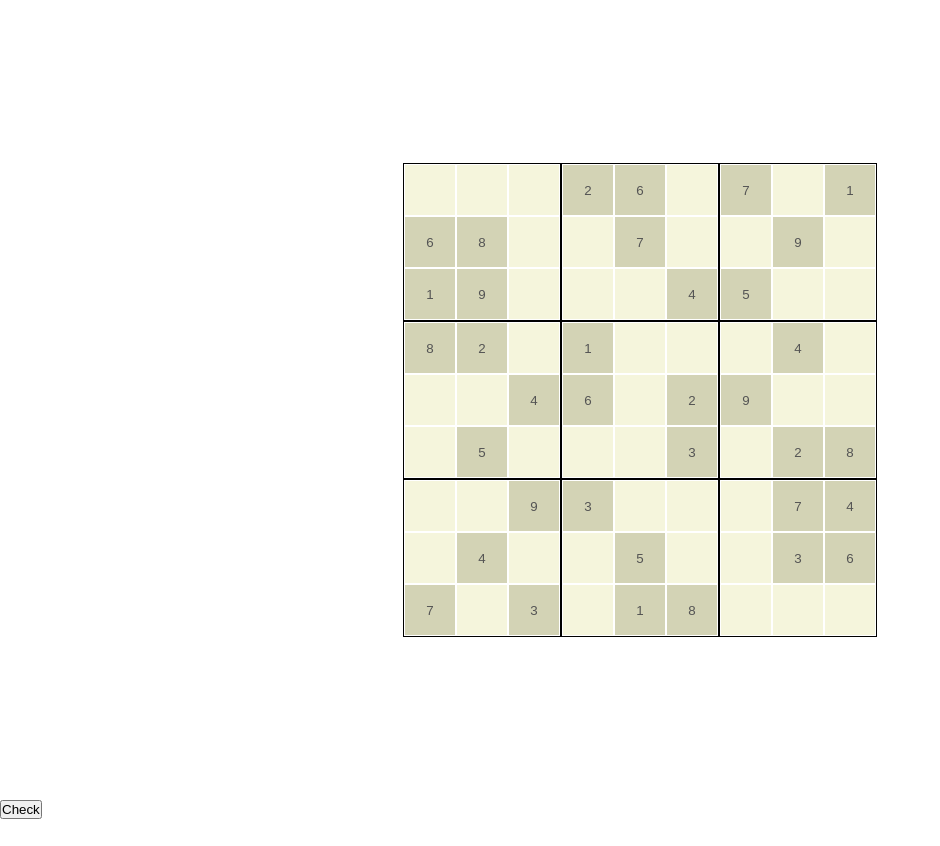
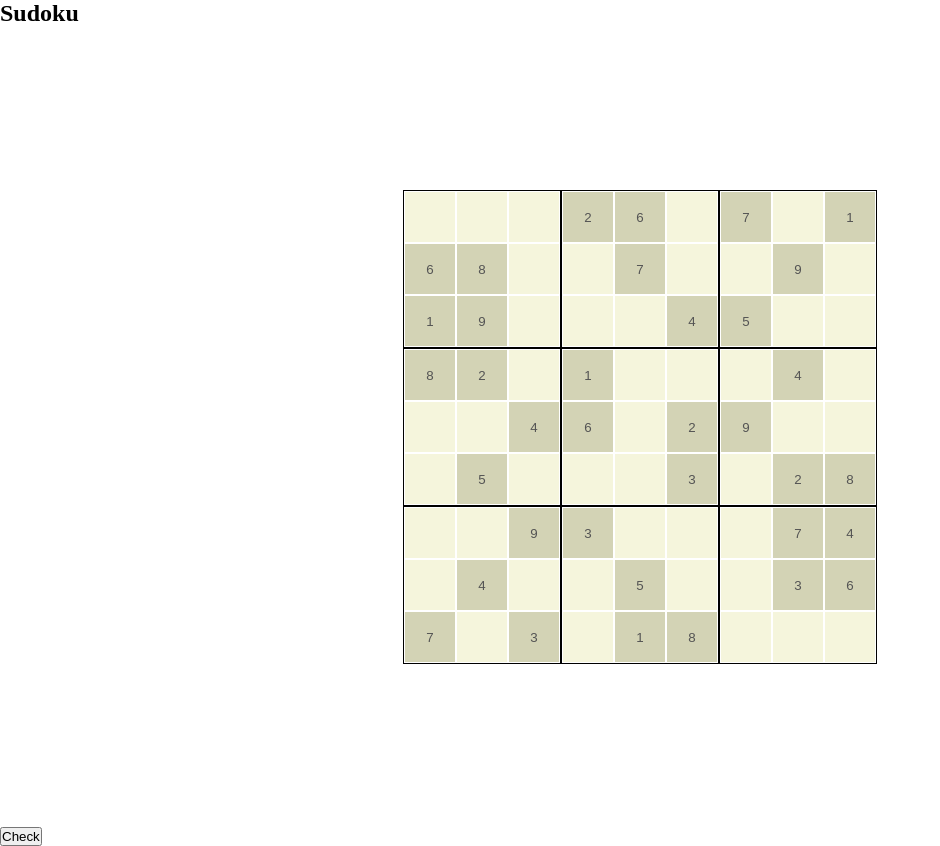
Before and after one commit to aayushraina3/sudoku, a plain HTML site: page index.html in a window 1280 px wide. Shown: the whole page, without its empty margins (0-940 px from the left). Before the commit the page ends 819 px from the top, so only its background shows below. Drawn offline with Linux system fonts and the light colour scheme.

Commit message:
minor changes

```diff
--- a/index.html
+++ b/index.html
@@ -5,9 +5,10 @@
     <meta http-equiv="X-UA-Compatible" content="IE=edge">
     <meta name="viewport" content="width=device-width, initial-scale=1.0">
     <link rel="stylesheet" href="style.css">
-    <title>Document</title>
+    <title>Sudoku</title>
 </head>
 <body>
+    <div><h2>Sudoku</h2></div>
     <div class="sudoku-board">
         <!--row 1-->
         <div class="board-row">
```
